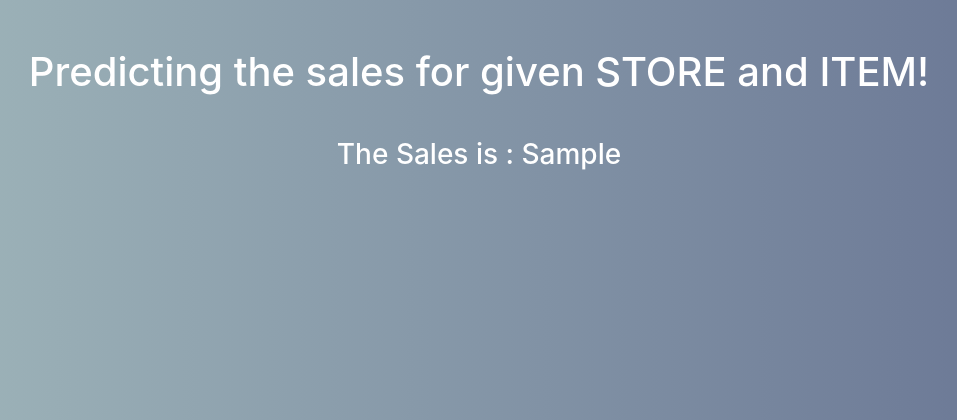
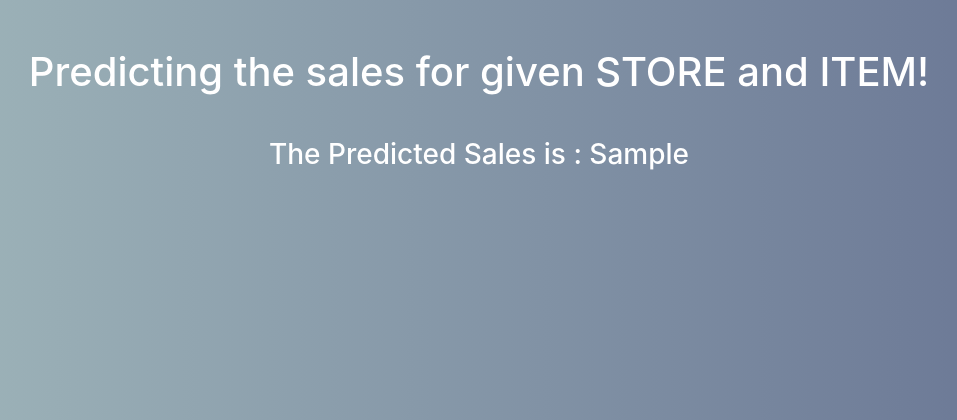
Before and after one commit to bbabina/End-to-End-Sales-Prediction-Model, a Flask app: template templates/predict.html in a window 1280 px wide. Shown: the top 420 px of the page, without its empty margins (161-1118 px from the left). Run offline with Flask 2, Linux system fonts and the light colour scheme; the template is opened without the code that fills it: most values are stand-ins (such as "Sample title", 1, 10 or a date in 2020); some libraries are stand-ins or nearby versions.

Commit message:
initial commit

```diff
--- a/app.py
+++ b/app.py
@@ -7,6 +7,8 @@ import seaborn as sns
 import io
 from matplotlib.backends.backend_agg import FigureCanvasAgg as FigureCanvas
 import matplotlib.pyplot as plt
+import math
+
 
 fig,ax = plt.subplots(figsize=(6,6))
 ax=sns.set_style(style="darkgrid")
@@ -32,6 +34,7 @@ def predict():
     day_of_year=float(request.form['day_of_year'])
 
 
+
     X= np.array([[ store, item, year, month, day_of_year ]])
 
     model_path=r'C:\Users\Epoch\OneDrive\Desktop\minorrrrrrr\models\cat_model.sav'
@@ -41,7 +44,7 @@ def predict():
     Y_pred=model.predict(X)
 
 
-    return render_template("predict.html", my_prediction = Y_pred)
+    return render_template("predict.html", my_prediction = math.floor(Y_pred))
 
 
 @app.route('/visualize',methods=['POST','GET'])
--- a/templates/predict.html
+++ b/templates/predict.html
@@ -94,8 +94,9 @@
     <h3>
         <div class="prediction" style ="text-align:center">
             <font color='white'>
+
                 <br>
-                The Sales is : {{ my_prediction }}
+                The Predicted Sales is : {{ my_prediction }}
             </font>
             <br>
             <br>
```
